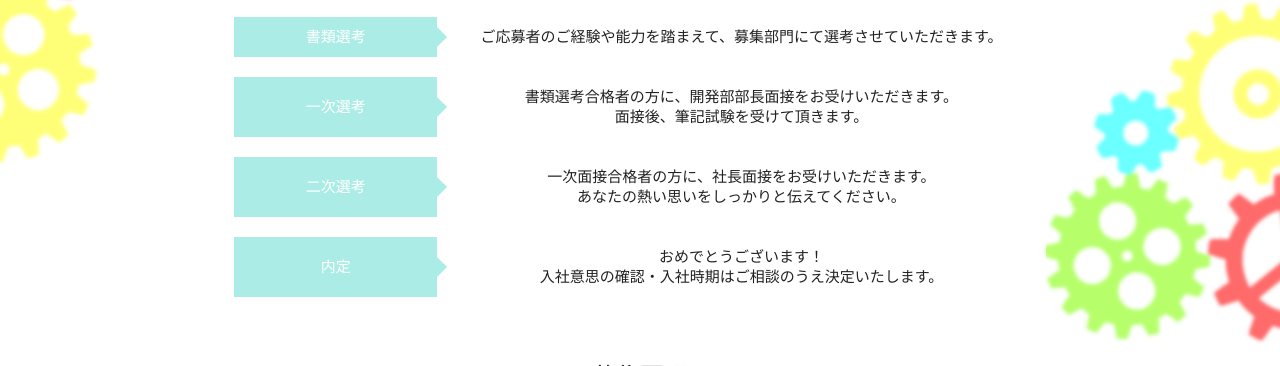
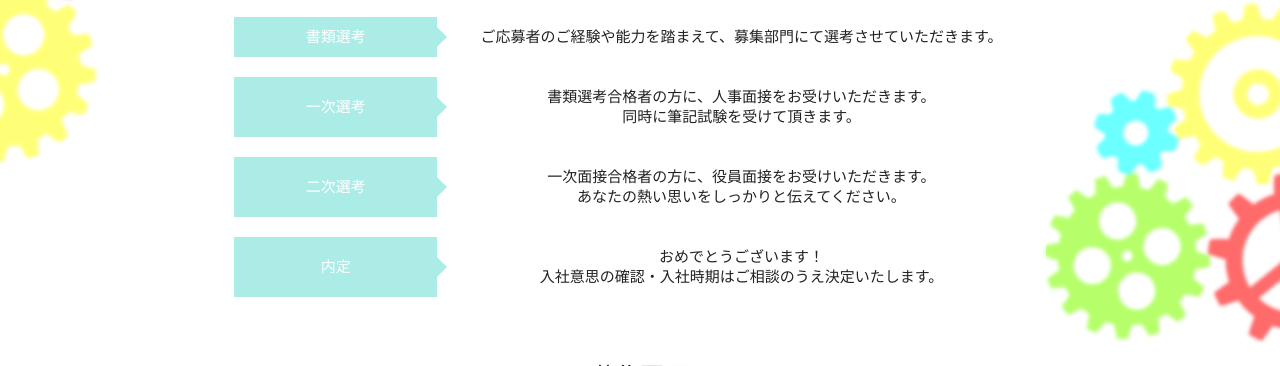
Before and after one commit to infordio-fukazawa/infd_recruitment2018, a plain HTML site: page requirements/requirements.html in a window 1280 px wide. Shown: the part 434-800 px from the top of the page. Drawn offline with Linux system fonts and the light colour scheme.

Commit message:
募集要項_文章訂正

```diff
--- a/requirements/requirements.html
+++ b/requirements/requirements.html
@@ -104,12 +104,12 @@
                             </tr>
                             <tr class="flow-boxes">
                                 <th class="flow-box"><i class="fa fa-tag"></i> 一次選考</th>
-                                <td>書類選考合格者の方に、開発部部長面接をお受けいただきます。
-                                    <br>面接後、筆記試験を受けて頂きます。</td>
+                                <td>書類選考合格者の方に、人事面接をお受けいただきます。
+                                    <br>同時に筆記試験を受けて頂きます。</td>
                             </tr>
                             <tr>
                                 <th class="flow-box"><i class="fa fa-tag"></i> 二次選考</th>
-                                <td>一次面接合格者の方に、社長面接をお受けいただきます。
+                                <td>一次面接合格者の方に、役員面接をお受けいただきます。
                                     <br>あなたの熱い思いをしっかりと伝えてください。</td>
                             </tr>
                             <tr>
```
